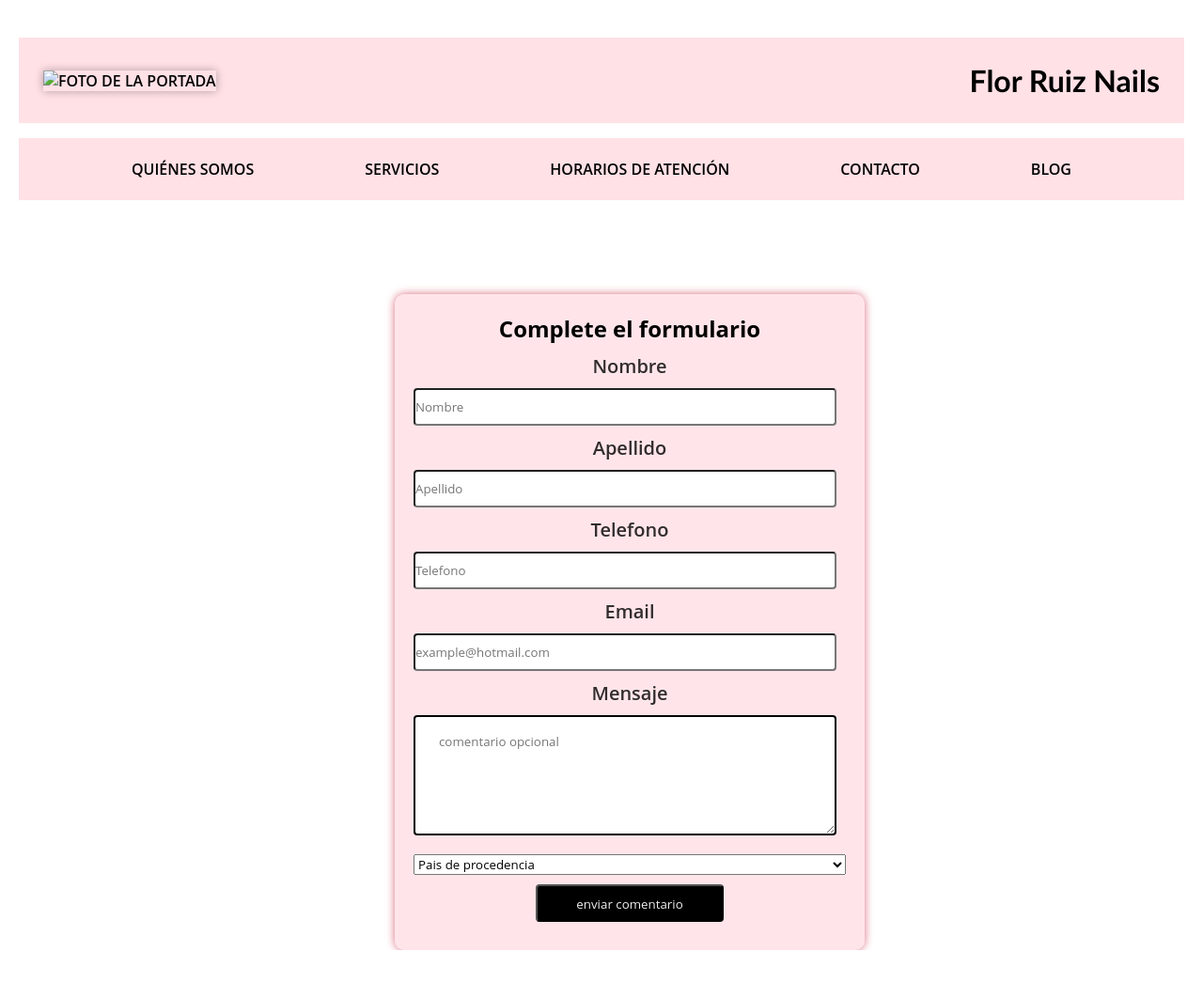
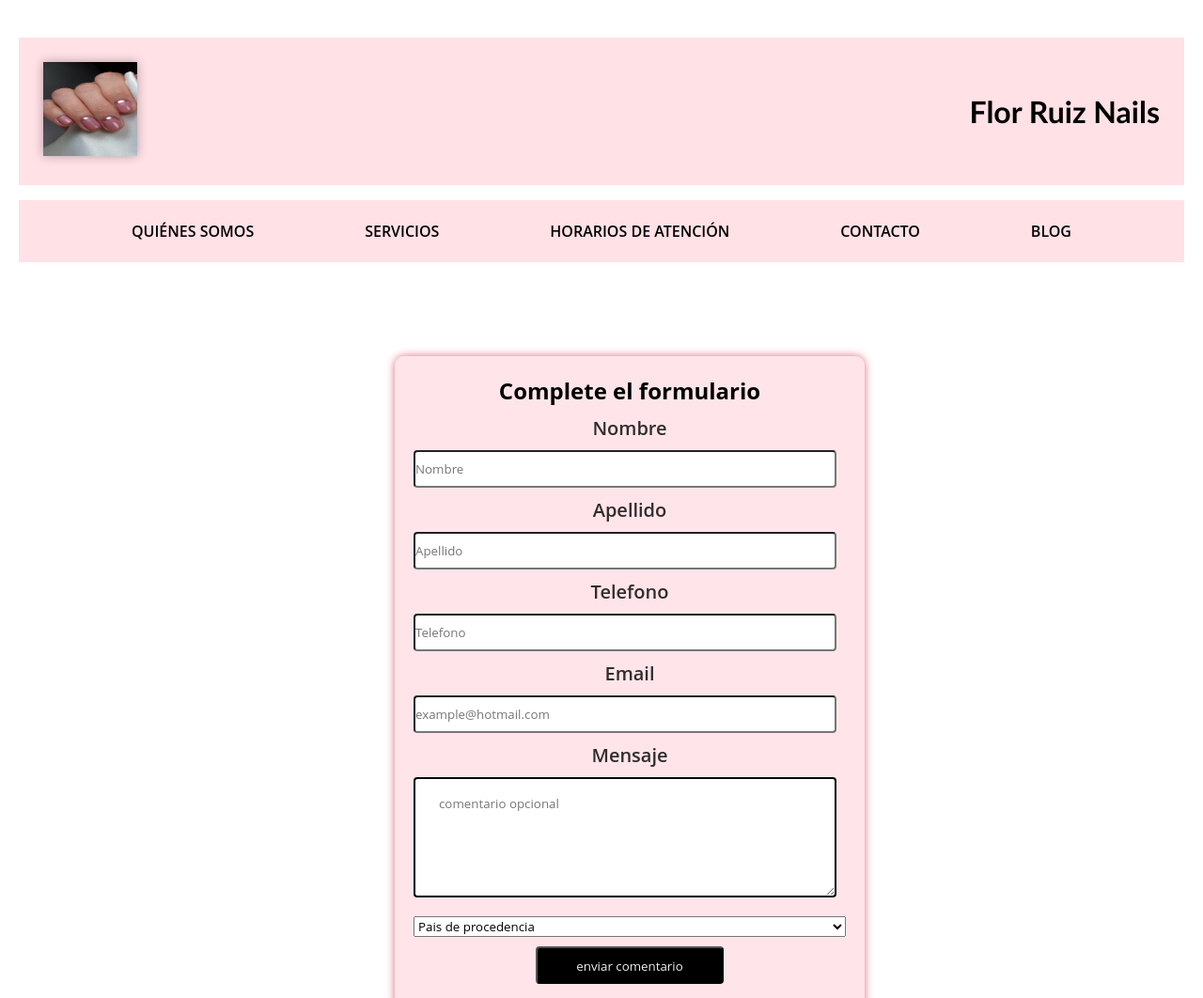
Before and after one commit to maryflopy/Comision-B-primer-repo, a plain HTML site: page pagina/formulariodecontactos.html in a window 1280 px wide. Shown: the top 1062 px of the page at 94% size. Before the commit the page ends 1011 px from the top, so only its background shows below. Drawn offline with Linux system fonts and the light colour scheme.

Commit message:
Add files via upload

```diff
--- a/pagina/formulariodecontactos.html
+++ b/pagina/formulariodecontactos.html
@@ -9,8 +9,8 @@
 
 </head>
 <header>
-    <a href="./imagenes/20230831_171613.jpg">
-     <img src="./imagenes/20230831_171613.jpg" width="150" height="100" alt="Foto de la Portada">
+    <a href="../imagenes/20230831_171613.jpg">
+     <img src="../imagenes/20230831_171613.jpg" width="150" height="100" alt="Foto de la Portada">
     </a>
     <h1>Flor Ruiz Nails</h1>
 </header>
```
